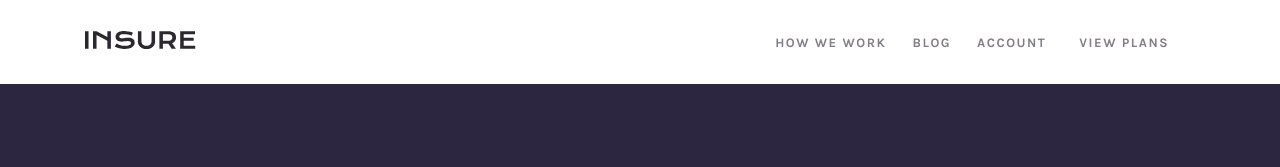
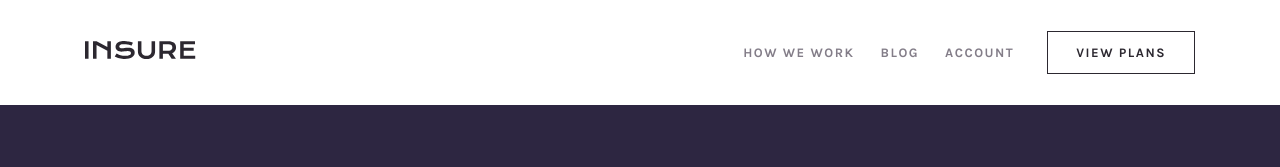
Before and after one commit to Diyor-Mamatqulov/insure, a plain HTML site: page index.html in a window 1280 px wide. Shown: the top 167 px of the page. Drawn offline with Linux system fonts and the light colour scheme; files whose address does not match are found by name.

Commit message:
Add finally

```diff
--- a/index.html
+++ b/index.html
@@ -13,9 +13,9 @@
   <header class="site-header">
     <div class="container">
       <div class="div-header">
-        <div class="wrapper-img">
-          <img class="header-img" src="./images/logo.svg" width="111" height="18" alt="Site Insure of Logo imige">
-        </div>
+        <a class="link-img" href="./index.html">
+          <img class="logo-img" src="./images/logo.svg" width="111" height="18" alt="Site Insure of Logo imige">
+        </a>
         <div class="div-nav">
           <nav class="site-nav">
             <ul class="nav-list">
@@ -34,13 +34,11 @@
                   ACCOUNT
                 </a>
               </li>
-              <li class="nav-item">
-                <a class="nav-link" href="#">
-                  VIEW PLANS
-                </a>
-              </li>
             </ul>
           </nav>
+          <a class="header-link" href="#">
+            VIEW PLANS
+          </a>
         </div>
       </div>
     </div>
--- a/main.css
+++ b/main.css
@@ -28,8 +28,10 @@ html {
 }
 body {
   font-family: "Karla", "Arial", sans-serif;
+  display: flex;
+  flex-direction: column;
+  height: 100%;
   margin: 0;
-  height: 100%;
 }
 .container {
   width: 1150px;
@@ -41,6 +43,10 @@ body {
   justify-content: space-between;
   align-items: center;
   padding: 31px 0;
+}
+.div-nav {
+  display: flex;
+  align-items: center;
 }
 .nav-list {
   display: flex;
@@ -94,6 +100,7 @@ body {
   color: #ffffff;
 }
 .site-main {
+  flex-grow: 1;
   position: relative;
 }
 .intro {
@@ -336,7 +343,7 @@ body {
   fill:#837d88;
   transition: 0.5s;
 }
-.footer-link:hover {
+.footer-link:active {
   fill: #2c2830;
 }
 .container {
```
